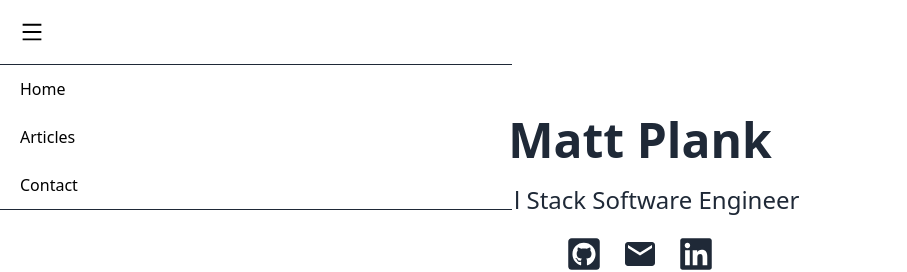
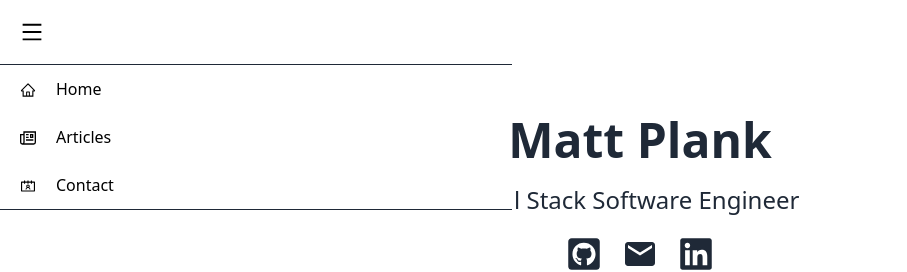
Before and after one commit to matt-plank/matt-plank.github.io, a React (Vite) app: page /#/ in a window 1280 px wide. Both pictures are taken after a click on the icon 32 px from the left and 32 px from the top of the page. Shown: the top 272 px of the page, without its empty margins (0-907 px from the left). Built offline with nearby package versions, Linux system fonts and the light colour scheme.

Commit message:
Added icons to nav bar

```diff
--- a/src/components/nav/navPanel.jsx
+++ b/src/components/nav/navPanel.jsx
@@ -1,20 +1,27 @@
+import { AiOutlineContacts, AiOutlineHome } from "react-icons/ai";
+import { GrArticle } from "react-icons/gr";
 import { Link } from "react-router-dom";
 
 const NavPanel = () => {
   return (
     <div className="absolute w-full max-w-lg bg-white border-b border-t border-gray-800">
       <Link to="/">
-        <p className="w-full px-5 py-3 cursor-pointer hover:bg-gray-50">Home</p>
+        <div className="w-full px-5 py-3 cursor-pointer hover:bg-gray-50 flex gap-5 items-center">
+          <AiOutlineHome className="mt-0.5" />
+          Home
+        </div>
       </Link>
       <Link to="/articles">
-        <p className="w-full px-5 py-3 cursor-pointer hover:bg-gray-50">
+        <div className="w-full px-5 py-3 cursor-pointer hover:bg-gray-50 flex gap-5 items-center">
+          <GrArticle className="mt-0.5" />
           Articles
-        </p>
+        </div>
       </Link>
       <Link to="/contact">
-        <p className="w-full px-5 py-3 cursor-pointer hover:bg-gray-50">
+        <div className="w-full px-5 py-3 cursor-pointer hover:bg-gray-50 flex gap-5 items-center">
+          <AiOutlineContacts className="mt-0.5" />
           Contact
-        </p>
+        </div>
       </Link>
     </div>
   );
```
